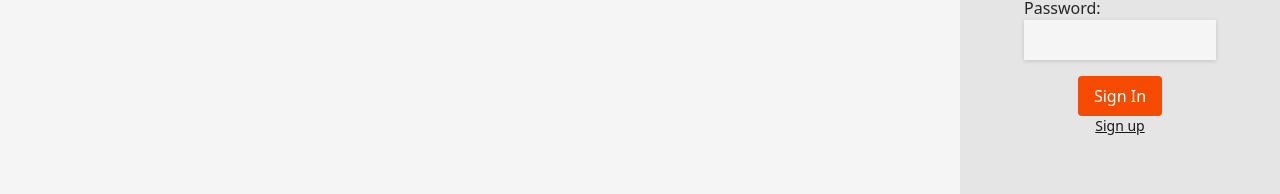
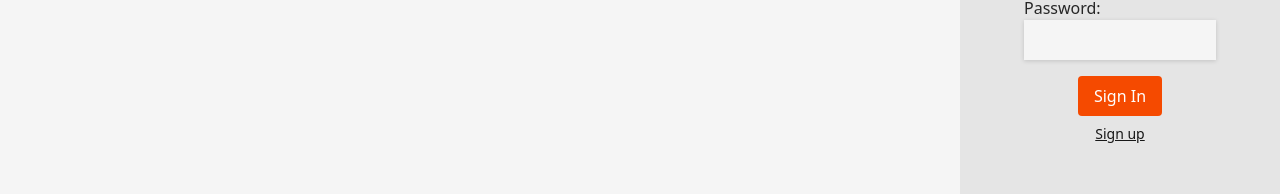
Before and after one commit to GreatLolz/guitar-commerce, a React (Vite) app: page / in a window 1280 px wide. Both pictures are taken after a click on the button "Sign In". Shown: the part 196-390 px from the top of the page. Built offline with nearby package versions, Linux system fonts and the light colour scheme.

Commit message:
minor style fix

```diff
--- a/src/components/SignInSidebar.tsx
+++ b/src/components/SignInSidebar.tsx
@@ -7,7 +7,7 @@ export default function SignInSidebar({ isOpen, onToggle }: { isOpen: boolean, o
     }
 
     return (
-        <div className="fixed right-0 top-0 bottom-0 w-1/4 bg-neutral-200 transition-all duration-300 ease-in-out transform"
+        <div className="flex-row fixed right-0 top-0 bottom-0 w-1/4 bg-neutral-200 transition-all duration-300 ease-in-out transform"
              style={{ translate: isOpen ? '0' : '100%', opacity: isOpen ? 1 : 0 }}>
             <div className="flex flex-col text-white">
                 <div className="text-2xl font-bold mb-4 w-full bg-neutral-700 p-2 px-8 h-16 flex flex-row justify-between items-center">
@@ -25,7 +25,7 @@ export default function SignInSidebar({ isOpen, onToggle }: { isOpen: boolean, o
                         <Label className="w-full" >Password:</Label>
                         <Input type="password" className="bg-neutral-100 w-full focus:outline-none h-10 px-2 drop-shadow-sm"/>
                     </Field>
-                    <div className="flex flex-col justify-between items-center">
+                    <div className="flex flex-col justify-between items-center gap-2">
                         <Button className="bg-orange-600 hover:bg-orange-500 text-white p-2 px-4 rounded-sm hover:cursor-pointer">Sign In</Button>
                         <span className="text-sm underline hover:cursor-pointer text-neutral-900 hover:text-neutral-700">Sign up</span>
                     </div>
```
